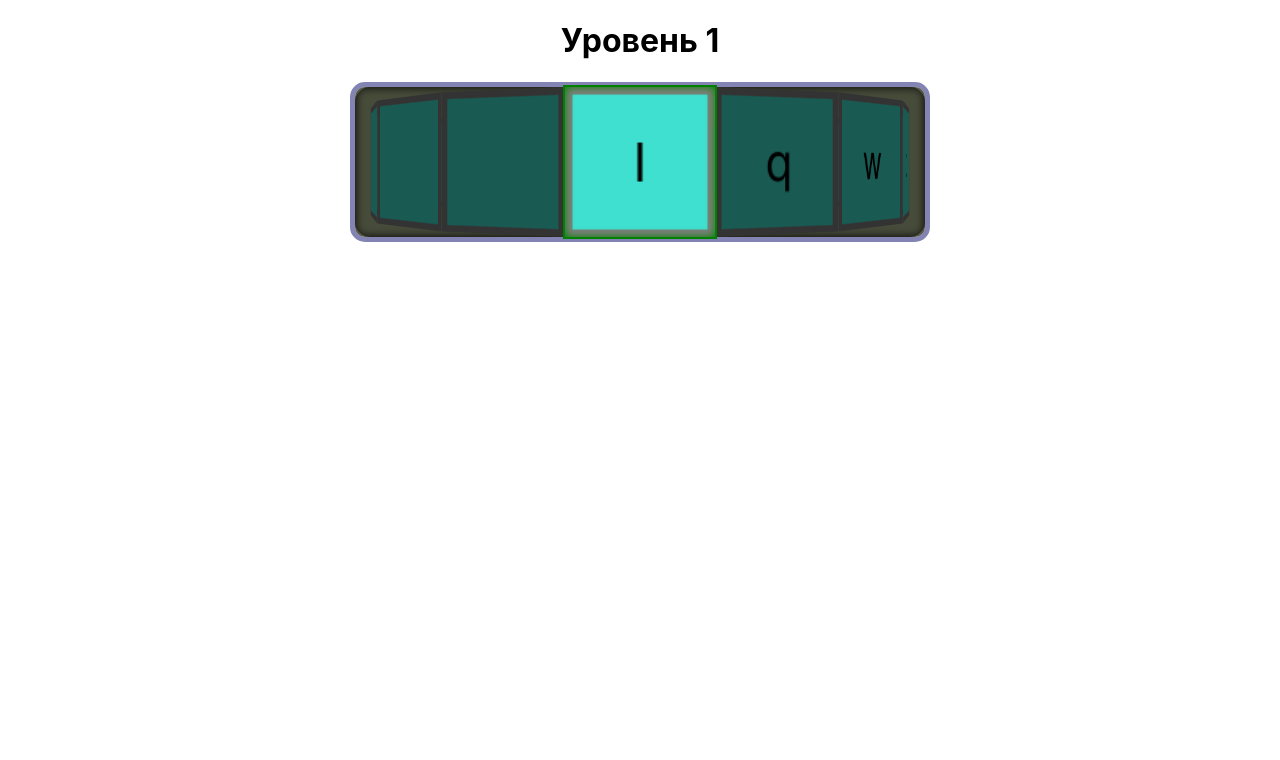
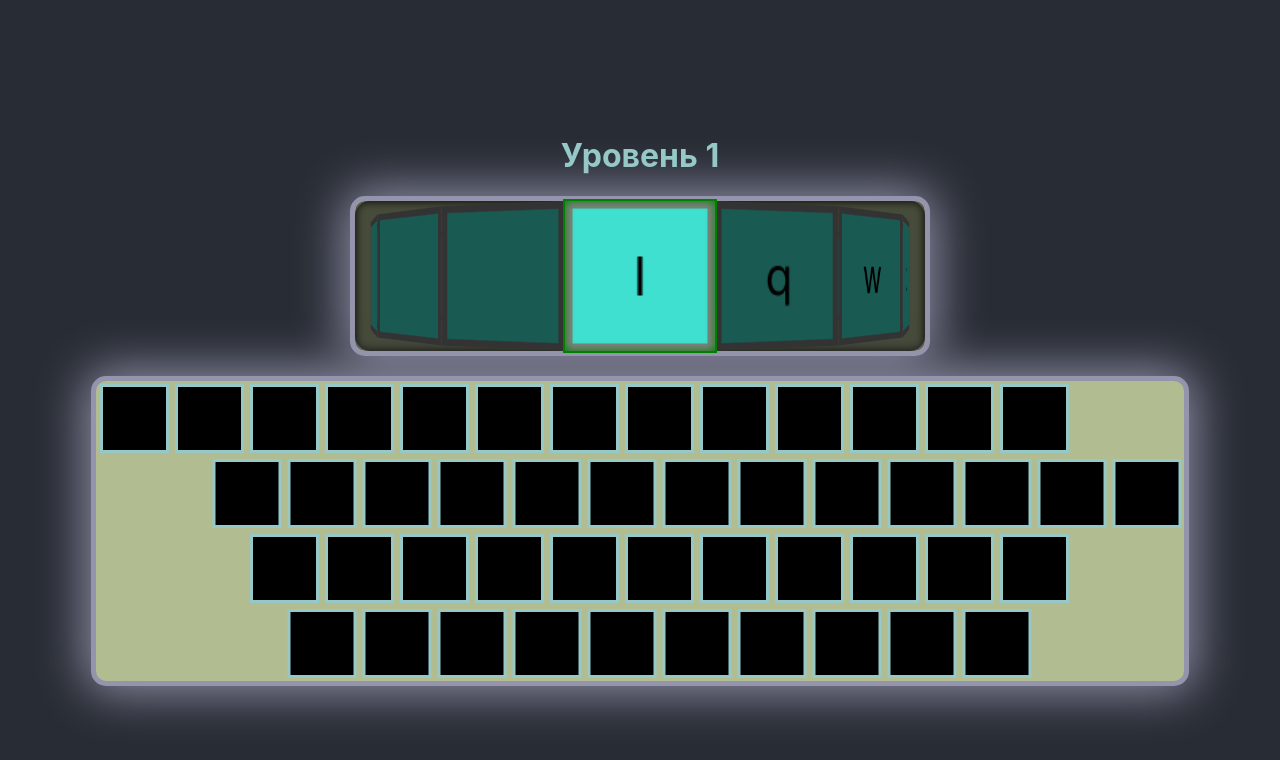
Before and after one commit to yryryk/learn-keyboard, a React (Create React App) app: page / in a window 1280 px wide. Shown: the top 760 px of the page. Built offline with nearby package versions, Linux system fonts and the light colour scheme.

Commit message:
feat: add Keyboard in canvas

```diff
--- a/src/App.css
+++ b/src/App.css
@@ -1,3 +1,14 @@
 .App {
   text-align: center;
+  background-color: #282c34;
+  min-height: 100vh;
+  width: 100%;
+  display: flex;
+  flex-direction: column;
+  align-items: center;
+  justify-content: center;
 }
+
+.headline {
+  color: rgb(150, 200, 200);
+}
--- a/src/App.jsx
+++ b/src/App.jsx
@@ -3,6 +3,7 @@ import { useState, useEffect } from 'react';
 import Letters from './components/Letters/Letters'
 import useLetters from './hooks/useLetters'
 import { letters } from "./constants/constants";
+import Keyboard from './components/Keyboard/Keyboard';
 
 function App() {
   const [headline, setHeadline] = useState('Уровень 1');
@@ -10,6 +11,8 @@ function App() {
   const [isEnd, setIsEnd] = useState(false);
   const [quantity, setQuantity] = useState(16);
   const [language, setLanguage] = useState('eng');
+  const [pressedButton, setPressedButton] = useState('');
+  const [expectedButton, setExpectedButton] = useState('');
   const [ lettersOrder, lettersStats, setLettersStats ] = useLetters({
     lettersRange: 2,
     lang: language,
@@ -36,7 +39,6 @@ function App() {
     function handleKeyPress (evt) {
       const code = evt.keyCode;
       if (!isEnd && letters.usedKeyCodes.includes(String(code))) {
-        setPosition(state => state + 1);
         const pressedButtonCodeMapping = letters.keyCodesMapping[code];
         const pressedButtonIsShifted = evt.shiftKey ? 'shifted' : 'native';
         const pressedButton = letters[language][pressedButtonCodeMapping.line][pressedButtonIsShifted][pressedButtonCodeMapping.position];
@@ -45,6 +47,9 @@ function App() {
         stats.button.push(pressedButton);
         stats.time.push(getTimeInterval());
         setLettersStats(state => ({...state, [expectedButton]: stats}));
+        setPressedButton(String(pressedButton));
+        setExpectedButton(String(expectedButton));
+        setPosition(state => state + 1);
       }
     };
     window.addEventListener("keydown", handleKeyPress);
@@ -58,8 +63,9 @@ function App() {
 
       </header>
       <main className="main">
-        <h1 className="">{headline}</h1>
+        <h1 className="headline">{headline}</h1>
         <Letters lettersOrder={lettersOrder} position={position} quantity={quantity} setIsEnd={setIsEnd}/>
+        <Keyboard language={language} position={position} pressedButton={pressedButton} expectedButton={expectedButton} />
       </main>
       <footer className="footer">
 
--- /dev/null
+++ b/src/components/Canvas/Canvas.jsx
@@ -0,0 +1,22 @@
+import { useState, useRef, useEffect } from "react";
+
+function Canvas({ width, height, setCtx }) {
+  const canvasRef = useRef(null);
+  const [canvas, setCanvas] = useState(null);
+
+  useEffect(() => {
+    setCanvas(canvasRef.current);
+  }, []);
+
+  useEffect(() => {
+    if (canvas) {
+      setCtx(canvas.getContext("2d"));
+    }
+  }, [canvas, setCtx]);
+
+  return (
+    <canvas className="canvas" ref={canvasRef} width={width} height={height} />
+  );
+}
+
+export default Canvas;
--- a/src/components/Keyboard/Keyboard.css
+++ b/src/components/Keyboard/Keyboard.css
@@ -0,0 +1,10 @@
+.keyboard {
+  --unit: 50px;
+  width: calc(var(--unit) * 14.5);
+  height:  calc(var(--unit) * 4);
+  margin: 20px auto 0;
+  background-color: rgb(177, 188, 144);
+  border: 5px solid rgb(148, 148, 172);
+  border-radius: 15px;
+  box-shadow: 0 0 50px 5px rgb(148, 148, 172);
+}
--- a/src/components/Keyboard/Keyboard.jsx
+++ b/src/components/Keyboard/Keyboard.jsx
@@ -1,8 +1,104 @@
-import './Keyboard.css';
+import Canvas from "../Canvas/Canvas";
+import { useState, useEffect } from "react";
+import "./Keyboard.css";
+import Button from "./canvasElements/button";
+import { letters } from "../../constants/constants";
 
-function Keyboard() {
+function Keyboard({ language, position, pressedButton, expectedButton }) {
+  const [unit, setUnit] = useState(75);
+  const [lettersToKeyCodesMapping, setLettersToKeyCodesMapping] = useState({});
+  const [buttons, setButtons] = useState({});
+  const [ctx, setCtx] = useState(null);
+  const [defaultOutlineColor, setDefaultOutlineColor] = useState("rgb(150, 200, 200)");
+  const width = unit * 14.5;
+  const height = unit * 4;
+
+  useEffect(() => {
+    const lettersKeyCodes = {};
+    const buttons = {};
+    for (let key in letters.keyCodesMapping) {
+      const pressedButtonCodeMapping = letters.keyCodesMapping[key];
+      const position = pressedButtonCodeMapping.position;
+      const lettersLine = letters[language][pressedButtonCodeMapping.line];
+      const shifted = lettersLine.shifted[position];
+      const native =
+        letters[language][pressedButtonCodeMapping.line].native[position];
+      lettersKeyCodes[shifted] = key;
+      lettersKeyCodes[native] = key;
+
+      const positionCoefficient = lettersLine.positionCoefficient;
+      let positionAddiction = 0;
+      switch (positionCoefficient) {
+        case 1:
+          positionAddiction = 1.5;
+          break;
+        case 2:
+          positionAddiction = 2;
+          break;
+        case 3:
+          positionAddiction = 2.5;
+          break;
+
+        default:
+          break;
+      }
+
+      buttons[key] = new Button({
+        x: (position + positionAddiction) * unit,
+        y: positionCoefficient * unit,
+        height: unit,
+        width: unit,
+        fontFamily: "monospace",
+        fontSize: unit / 4,
+        letter: native,
+        shiftedLetter: shifted,
+        isLetterVisible: false,
+        background: "black",
+        color: "white",
+        outlineColor: defaultOutlineColor,
+        gap: 6,
+      });
+    }
+    setLettersToKeyCodesMapping(lettersKeyCodes);
+    setButtons(buttons);
+  }, [defaultOutlineColor, language, unit]);
+
+  useEffect(() => {
+    function draw(ctx) {
+      ctx.clearRect(0, 0, width, height);
+      for (let key in buttons) {
+        buttons[key].drawLowerLayer(ctx);
+        buttons[key].drawUpperLayer(ctx);
+      }
+    }
+    const pressed = [lettersToKeyCodesMapping[pressedButton]];
+    const expected = [lettersToKeyCodesMapping[expectedButton]];
+    if (position) {
+      Object.values(buttons).forEach((item) => {
+        item.outlineColor = defaultOutlineColor;
+        item.isLetterVisible = false;
+      });
+      buttons[pressed].outlineColor = "#e1771a";
+      buttons[pressed].isLetterVisible = true;
+      buttons[expected].outlineColor = "#8ee177";
+      buttons[expected].isLetterVisible = true;
+    }
+    if (ctx) draw(ctx);
+  }, [
+    pressedButton,
+    expectedButton,
+    lettersToKeyCodesMapping,
+    buttons,
+    position,
+    ctx,
+    width,
+    height,
+    defaultOutlineColor,
+  ]);
+
   return (
-    <div className="">
+    <div className="keyboard" style={{ "--unit": unit + "px" }}>
+      <Canvas width={width} height={height} setCtx={setCtx} />
     </div>
   );
 }
--- /dev/null
+++ b/src/components/Keyboard/canvasElements/button.jsx
@@ -0,0 +1,77 @@
+export default class Button {
+  constructor({
+    x,
+    y,
+    height,
+    width,
+    fontFamily,
+    fontSize,
+    letter,
+    shiftedLetter,
+    isLetterVisible,
+    background,
+    color,
+    outlineColor,
+    gap,
+  }) {
+    this.x = x;
+    this.y = y;
+    this.height = height;
+    this.width = width;
+    this.fontFamily = fontFamily;
+    this.fontSize = fontSize;
+    this.letter = letter;
+    this.shiftedLetter = shiftedLetter;
+    this.isLetterVisible = isLetterVisible;
+    this.background = background;
+    this.color = color;
+    this.outlineColor = outlineColor;
+    this.gap = gap;
+  }
+  drawLowerLayer(ctx) {
+    ctx.lineWidth = 4;
+    ctx.strokeStyle = this.outlineColor;
+    ctx.strokeRect(
+      this.x + this.gap - 1,
+      this.y + this.gap - 1,
+      this.width - this.gap * 2 + 2,
+      this.height - this.gap * 2 + 2
+    );
+    ctx.fillStyle = this.background;
+    ctx.fillRect(
+      this.x + this.gap,
+      this.y + this.gap,
+      this.width - this.gap * 2,
+      this.height - this.gap * 2
+    );
+  }
+  drawUpperLayer(ctx) {
+    if (this.isLetterVisible) {
+      ctx.fillStyle = this.background;
+      ctx.beginPath();
+      ctx.arc(
+        this.x + this.width / 2,
+        this.y + this.height / 2,
+        this.fontSize * 1.05,
+        0,
+        2 * Math.PI,
+        false
+      );
+      ctx.fill();
+      ctx.fillStyle = this.color;
+      ctx.textAlign = "center";
+      ctx.textBaseline = "middle";
+      ctx.font = this.fontSize + "px" + " " + this.fontFamily;
+      ctx.fillText(
+        this.shiftedLetter,
+        this.x + this.width / 2 - this.fontSize / 3,
+        this.y + this.height / 2 - 2 - this.fontSize / 3
+      );
+      ctx.fillText(
+        this.letter,
+        this.x + this.width / 2 + this.fontSize / 3,
+        this.y + this.height / 2 + 2 + this.fontSize / 3
+      );
+    }
+  }
+}
--- a/src/components/Loop/Loop.css
+++ b/src/components/Loop/Loop.css
@@ -11,9 +11,9 @@
   justify-content: center;
   align-items: center;
   background-color: rgb(177, 188, 144);
-  border: 5px solid rgb(132, 132, 180);
+  border: 5px solid rgb(148, 148, 172);
   border-radius: 15px;
-  box-shadow: inset 0 0 10px black;
+  box-shadow: 0 0 50px 5px rgb(148, 148, 172), inset 0 0 10px black;
 }
 
 .loopContainer {
--- a/src/constants/constants.jsx
+++ b/src/constants/constants.jsx
@@ -2,60 +2,22 @@ const letters = {
   ru: {},
   eng: {
     numbersLine: {
-      native: ["`", '1', '2', '3', '4', '5', '6', '7', '8', '9', '0', "-", "="],
-      shifted: [
-        "~",
-        "!",
-        "@",
-        "#",
-        "$",
-        "%",
-        "^",
-        "&",
-        "*",
-        "(",
-        ")",
-        "_",
-        "+",
-      ],
+      positionCoefficient: 0,
+      native: ["`", "1", "2", "3", "4", "5", "6", "7", "8", "9", "0", "-", "="],
+      shifted: ["~", "!", "@", "#", "$", "%", "^", "&", "*", "(", ")", "_", "+"],
     },
     firstLettersLine: {
-      native: [
-        "q",
-        "w",
-        "e",
-        "r",
-        "t",
-        "y",
-        "u",
-        "i",
-        "o",
-        "p",
-        "[",
-        "]",
-        "\\",
-      ],
-      shifted: [
-        "Q",
-        "W",
-        "E",
-        "R",
-        "T",
-        "Y",
-        "U",
-        "I",
-        "O",
-        "P",
-        "{",
-        "}",
-        "|",
-      ],
+      positionCoefficient: 1,
+      native: ["q", "w", "e", "r", "t", "y", "u", "i", "o", "p", "[", "]", "\\"],
+      shifted: ["Q", "W", "E", "R", "T", "Y", "U", "I", "O", "P", "{", "}", "|"],
     },
     secondLettersLine: {
+      positionCoefficient: 2,
       native: ["a", "s", "d", "f", "g", "h", "j", "k", "l", ";", "'"],
       shifted: ["A", "S", "D", "F", "G", "H", "J", "K", "L", ":", '"'],
     },
     thirdLettersLine: {
+      positionCoefficient: 3,
       native: ["z", "x", "c", "v", "b", "n", "m", ",", ".", "/"],
       shifted: ["Z", "X", "C", "V", "B", "N", "M", "<", ">", "?"],
     },
@@ -109,7 +71,56 @@ const letters = {
     222: { line: "firstLettersLine", position: 12 },
     223: { line: "numbersLine", position: 0 },
   },
-  usedKeyCodes: ['48', '49', '50', '51', '52', '53', '54', '55', '56', '57', '65', '66', '67', '68', '69', '70', '71', '72', '73', '74', '75', '76', '77', '78', '79', '80', '81', '82', '83', '84', '85', '86', '87', '88', '89', '90', '186', '187', '188', '189', '190', '191', '192', '219', '221', '222', '223']
+  lettersMapping : {},
+  usedKeyCodes: [
+    "48",
+    "49",
+    "50",
+    "51",
+    "52",
+    "53",
+    "54",
+    "55",
+    "56",
+    "57",
+    "65",
+    "66",
+    "67",
+    "68",
+    "69",
+    "70",
+    "71",
+    "72",
+    "73",
+    "74",
+    "75",
+    "76",
+    "77",
+    "78",
+    "79",
+    "80",
+    "81",
+    "82",
+    "83",
+    "84",
+    "85",
+    "86",
+    "87",
+    "88",
+    "89",
+    "90",
+    "186",
+    "187",
+    "188",
+    "189",
+    "190",
+    "191",
+    "192",
+    "219",
+    "221",
+    "222",
+    "223",
+  ],
 };
 
 export { letters };
```
Also changed, not shown: src/components/Keyboard/canvasElements/arrow.jsx (added).
